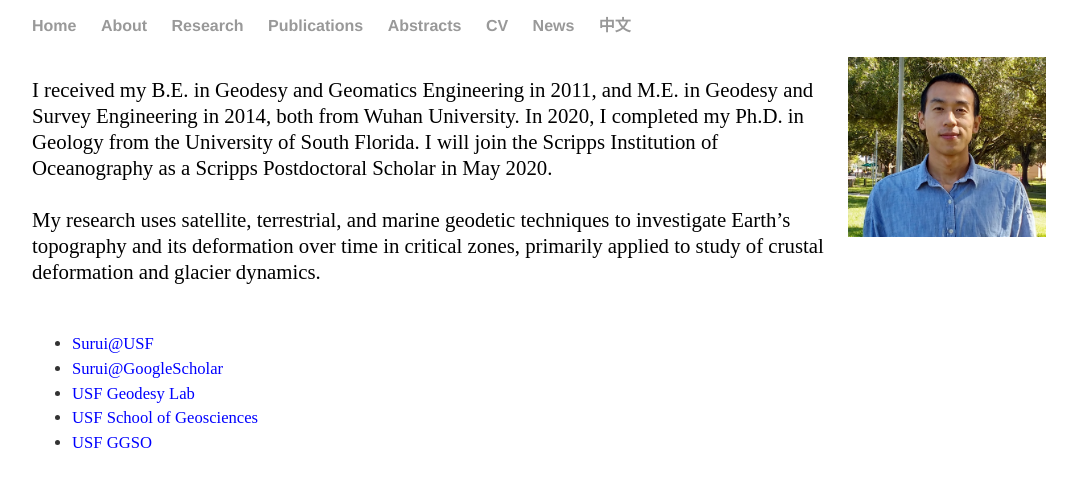
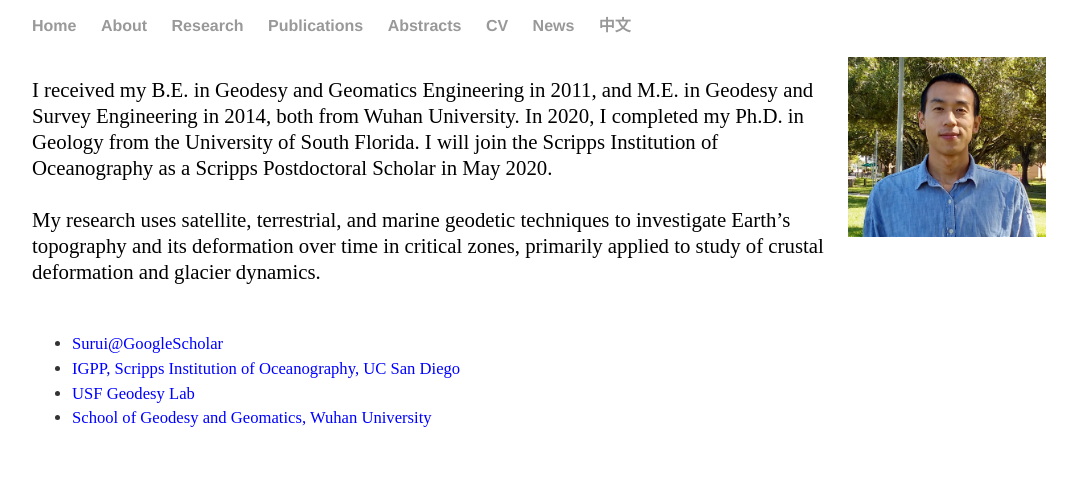
Before and after one commit to suruixie/suruixie.github.io, a Jekyll site: the page built from about/index.html, in a window 1280 px wide. Shown: the top 487 px of the page, without its empty margins (96-1173 px from the left). Built offline with Jekyll 4.4.1, drawn with Linux system fonts in a browser that asks for light colours.

Commit message:
Update index.html

```diff
--- a/about/index.html
+++ b/about/index.html
@@ -10,9 +10,8 @@ title: About Surui
 	<br>
 </p>
 <ul class="contacts">
-	<li style="font-size:0.8em;"><a href="http://hennarot.forest.usf.edu/main/depts/geosci/students/suruixie/" style="color:#0000FF;">Surui@USF</a></li>
 	<li style="font-size:0.8em;"><a href="https://scholar.google.com/citations?user=kF4StsMAAAAJ&hl=en&oi=ao" style="color:#0000FF;">Surui@GoogleScholar</a></li>
+	<li style="font-size:0.8em;"><a href="https://igpp.ucsd.edu/" style="color:#0000FF;">IGPP, Scripps Institution of Oceanography, UC San Diego</a></li>
 	<li style="font-size:0.8em;"><a href="http://labs.cas.usf.edu/geodesy/" style="color:#0000FF;">USF Geodesy Lab</a></li>
-	<li style="font-size:0.8em;"><a href="http://hennarot.forest.usf.edu/main/depts/geosci/" style="color:#0000FF;">USF School of Geosciences</a></li>
-	<li style="font-size:0.8em;"><a href="http://shell.cas.usf.edu/geograd/index.html" style="color:#0000FF;">USF GGSO</a></li>
+	<li style="font-size:0.8em;"><a href="http://main.sgg.whu.edu.cn//" style="color:#0000FF;">School of Geodesy and Geomatics, Wuhan University</a></li>
 </ul>
```
